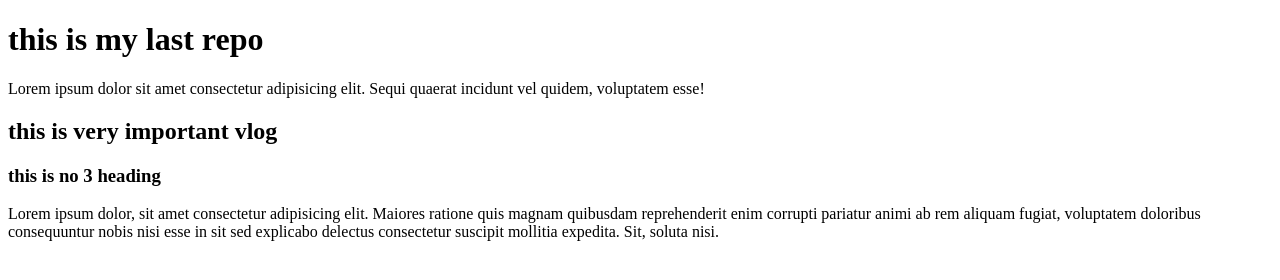
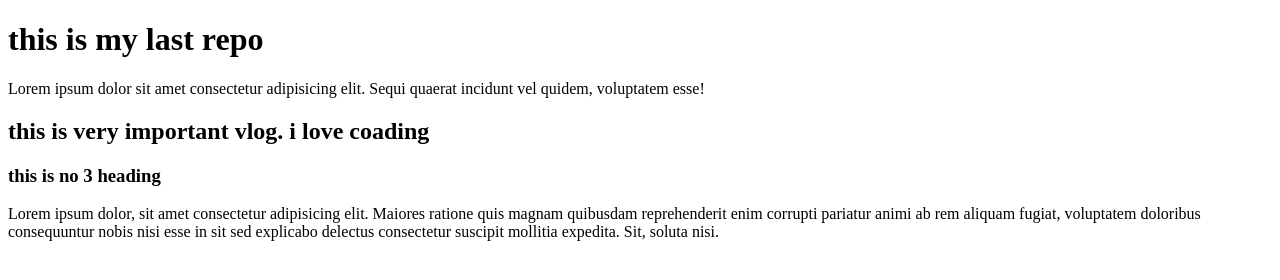
Before and after one commit to sayeedhossain2/last-repo, a plain HTML site: page index.html in a window 1280 px wide. Drawn offline with Linux system fonts and the light colour scheme.

Commit message:
love coad

```diff
--- a/index.html
+++ b/index.html
@@ -14,7 +14,7 @@
     </p>
 
     <div>
-      <h2>this is very important vlog</h2>
+      <h2>this is very important vlog. i love coading</h2>
       <h3>this is no 3 heading</h3>
       <p>
         Lorem ipsum dolor, sit amet consectetur adipisicing elit. Maiores
```
